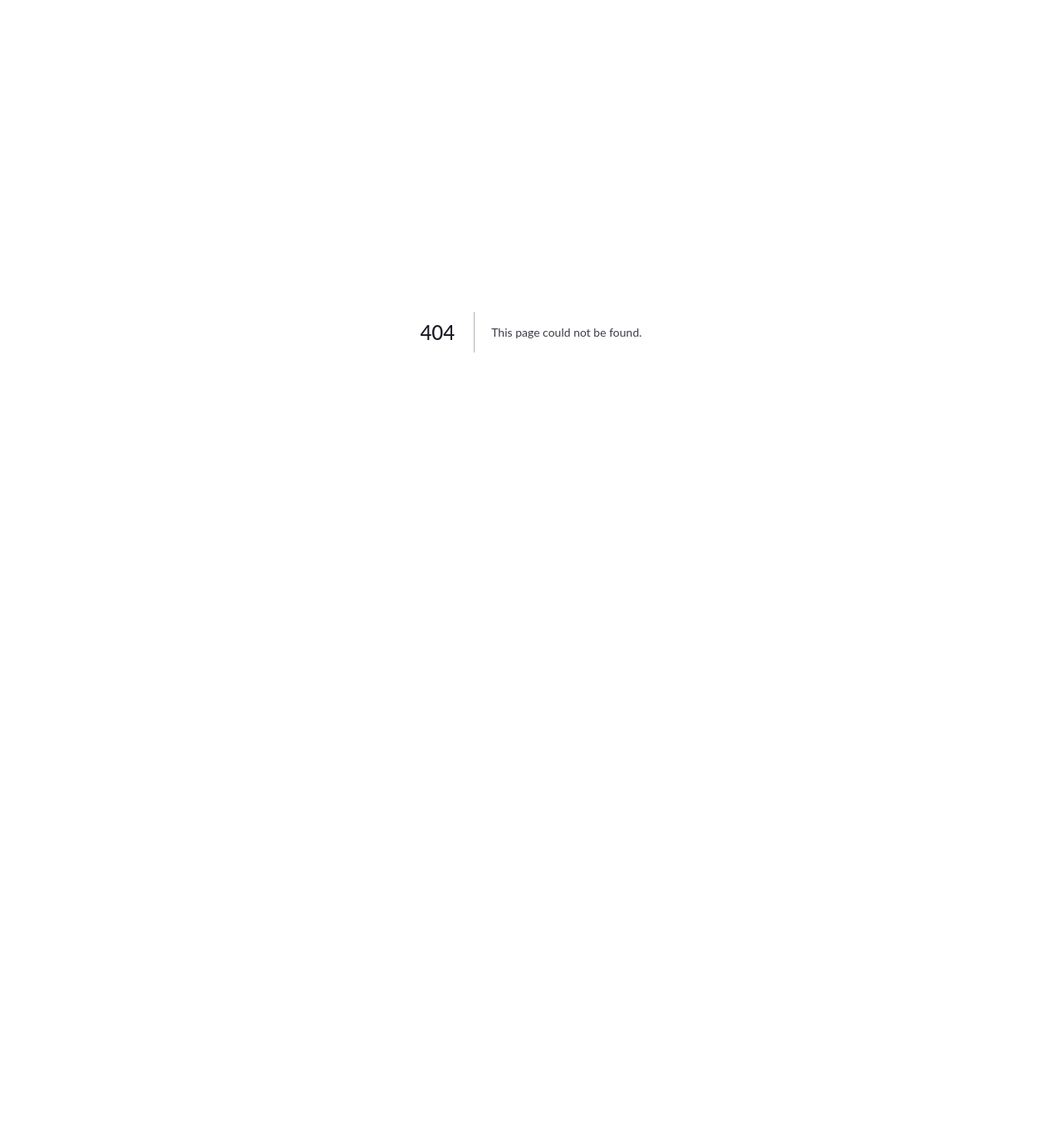
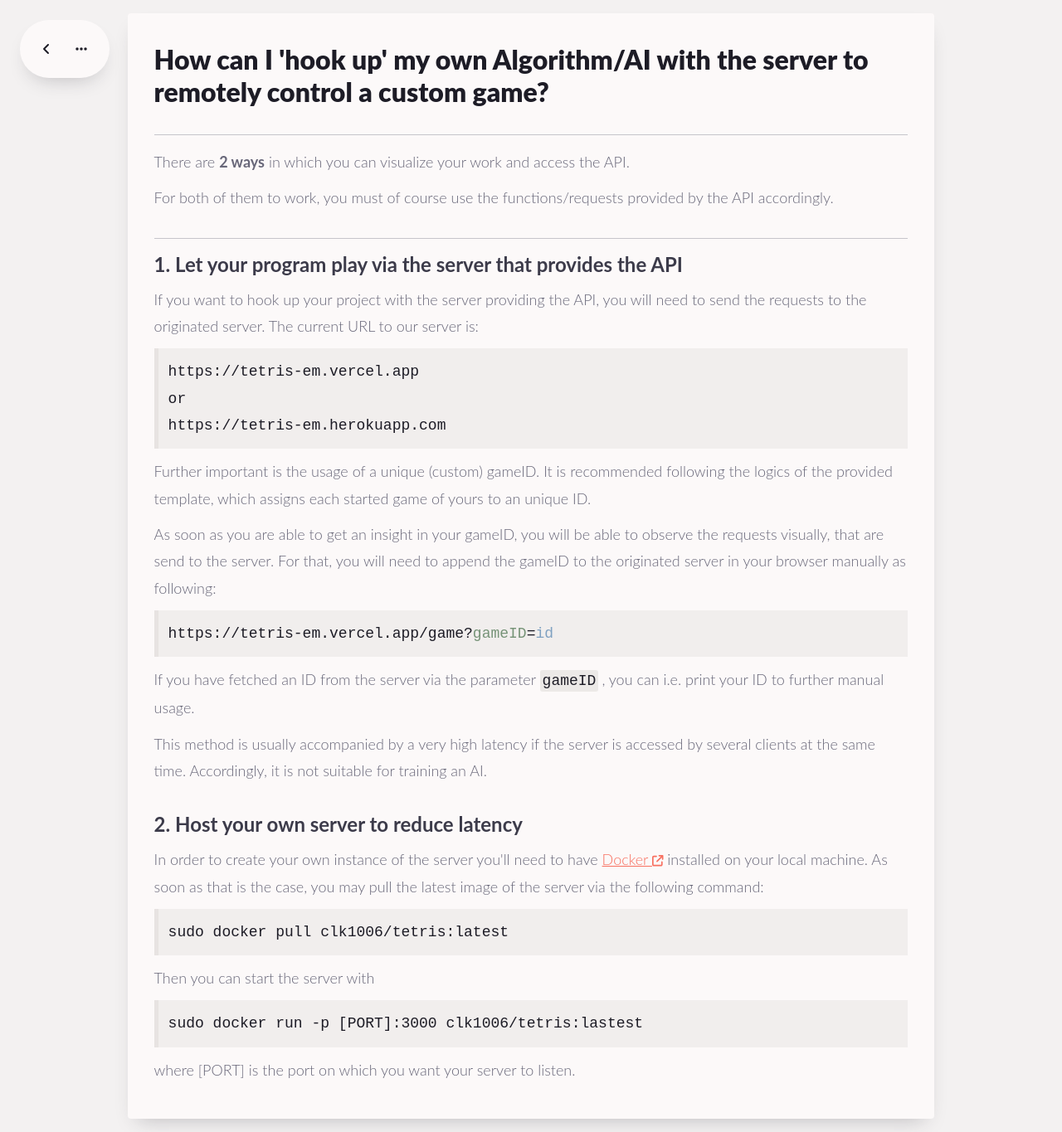
Before and after one commit to clk1006/teris, a Next.js app: page /docs/visualize in a window 1280 px wide. Before the commit this address had no page. Shown: the whole page at 83% size. Before the commit the page ends 800 px from the top, so only its background shows below. Built offline with nearby package versions, Linux system fonts and the light colour scheme.

Commit message:
updated docs

```diff
--- /dev/null
+++ b/pages/docs/visualize.js
@@ -0,0 +1,103 @@
+import Head from 'next/head';
+import styles from '../../styles/Home.module.css';
+import {useState} from 'react';
+import {FontAwesomeIcon} from '@fortawesome/react-fontawesome';
+import {
+    faBook,
+    faCirclePlay, faCode,
+    faCodeBranch,
+    faEllipsis,
+    faExternalLink,
+    faExternalLinkSquare, faQuestion,
+    faAnchor, faAngleLeft
+} from '@fortawesome/free-solid-svg-icons';
+
+export default function Docs() {
+    const [isActive, toggleActive] = useState(true);
+    const handleToggle = () => {
+        toggleActive(!isActive);
+    };
+
+    return (
+        <div className={styles.container}>
+            <Head>
+                <title>Tetris</title>
+                <meta name="description" content="Generated by create next app"/>
+            </Head>
+
+            <main className={styles.main}>
+                <div className={`nav-bar ${isActive ? "" : "active"}`}>
+                    <div className="menu-icons">
+                        <a href="." className="menu-icon nav-back">
+                            <FontAwesomeIcon className="icon" icon={faAngleLeft}/>
+                        </a>
+                        <div className="menu-icon" onClick={handleToggle}>
+                            <FontAwesomeIcon className="icon" icon={faEllipsis}/>
+                        </div>
+                    </div>
+
+                    <div className="menu-opts">
+                        <a className="opt-link" href="https://github.com/clk1006/tetris" target="_blank"
+                           rel="noreferrer">
+                            <div className="menu-opt">
+                                <FontAwesomeIcon className="icon" icon={faCodeBranch}/>
+                                <span>GitHub</span>
+                            </div>
+                        </a>
+                        <a className="opt-link" href="docs">
+                            <div className="menu-opt">
+                                <FontAwesomeIcon className="icon" icon={faBook}/>
+                                <span>Docs</span>
+                            </div>
+                        </a>
+                        <a className="opt-link action-btn" href="./">
+                            <div className="menu-opt">
+                                <FontAwesomeIcon className="icon" icon={faCirclePlay}/>
+                                <span>Play Tetris</span>
+                            </div>
+                        </a>
+                    </div>
+                </div>
+
+                <div className="container">
+                    <div className="content-block visualization-guide">
+                        <h1>How can I &#39;hook up&#39; my own Algorithm/AI with the server to remotely control a custom game?</h1>
+
+                        <hr/>
+
+                        <p>There are <b>2 ways</b> in which you can visualize your work and access the API.</p>
+                        <p>For both of them to work, you must of course use the functions/requests provided by the API accordingly.</p>
+
+                        <hr/>
+
+                        <h2>1. Let your program play via the server that provides the API</h2>
+                        <p>If you want to hook up your project with the server providing the API, you will need to send the requests to the originated server. The current URL to our server is:</p>
+                        <p className='code-field'>https://tetris-em.vercel.app <br/>
+                            or<br/>
+                            https://tetris-em.herokuapp.com
+                        </p>
+                        <p>Further important is the usage of a unique (custom) gameID. It is recommended following the logics of the <a href="./docs">provided template</a>, which assigns each started game of yours to an unique ID.</p>
+                        <p>As soon as you are able to get an insight in your gameID, you will be able to observe the requests visually, that are send to the server. For that, you will need to append the gameID to the originated server in your browser manually as following:</p>
+                        <p className='code-field'>https://tetris-em.vercel.app/game?<span className='syntax parameter'>gameID</span>=<span className='syntax request'>id</span></p>
+                        <p>If you have fetched an ID from the server via the parameter <a className="tag" href="./docs">gameID</a>, you can i.e. print your ID to further manual usage.</p>
+                        <p>This method is usually accompanied by a very high latency if the server is accessed by several clients at the same time. Accordingly, it is not suitable for training an AI.</p>
+
+                        <br/>
+                        <h2>2. Host your own server to reduce latency</h2>
+                        <p>In order to create your own instance of the server you&#39;ll need to have <a href="https://www.docker.com/"
+                               target="_blank" className="text-link" rel="noreferrer">Docker <FontAwesomeIcon
+                               size="xs"
+                               icon={faExternalLink}/>
+                               </a> installed on your local machine.
+                         As soon as that is the case, you may pull the latest image of the server via the following command:
+                        </p>
+                        <p className="code-field">sudo docker pull clk1006/tetris:latest</p>
+                        <p>Then you can start the server with</p>
+                        <p className="code-field">sudo docker run -p [PORT]:3000 clk1006/tetris:lastest</p>
+                        <p>where [PORT] is the port on which you want your server to listen.</p>
+                    </div>
+                </div>
+            </main>
+        </div>
+    );
+};
```
